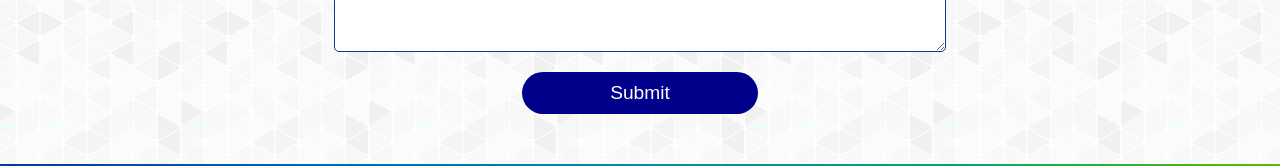
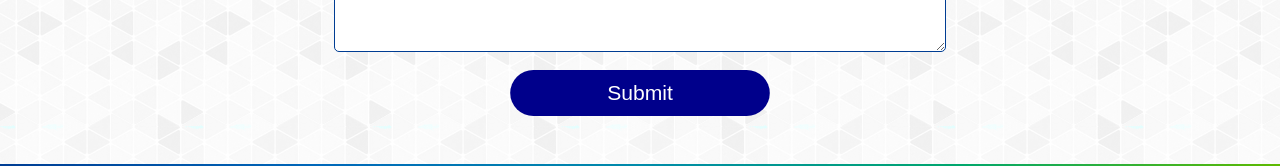
Before and after one commit to asaggse/my-personal-website, a React (Create React App) app: page / in a window 1280 px wide. In both pictures the pointer is over the button "Submit". Shown: the part 3092-3258 px from the top of the page. Built offline with nearby package versions, Linux system fonts and the light colour scheme.

Commit message:
Update Contact.css

```diff
--- a/src/components/Contact.css
+++ b/src/components/Contact.css
@@ -21,7 +21,6 @@
     margin-bottom: 20px;
     font-size: 1.2rem;
     border-radius: 5px;
-    /* border: none; */
     border: 1px solid #003D93;
 }
 
@@ -41,9 +40,8 @@
 }
 
 #contact form button[type="submit"]:hover {
-    /* transform: scale(1.1); */
+    transform: scale(1.1);
     cursor: pointer;
-    /* border: 1px solid black; */
     background-color: darkblue;
 }
 
```
